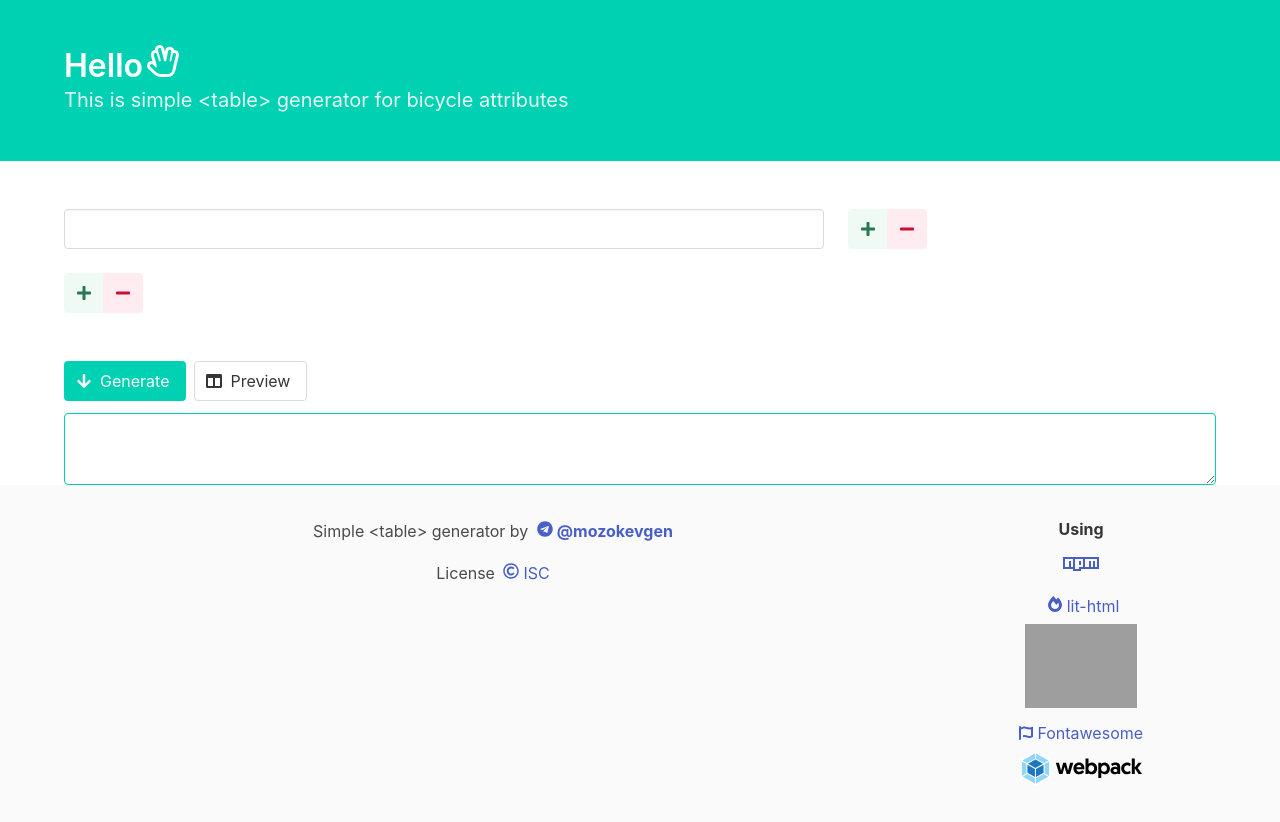
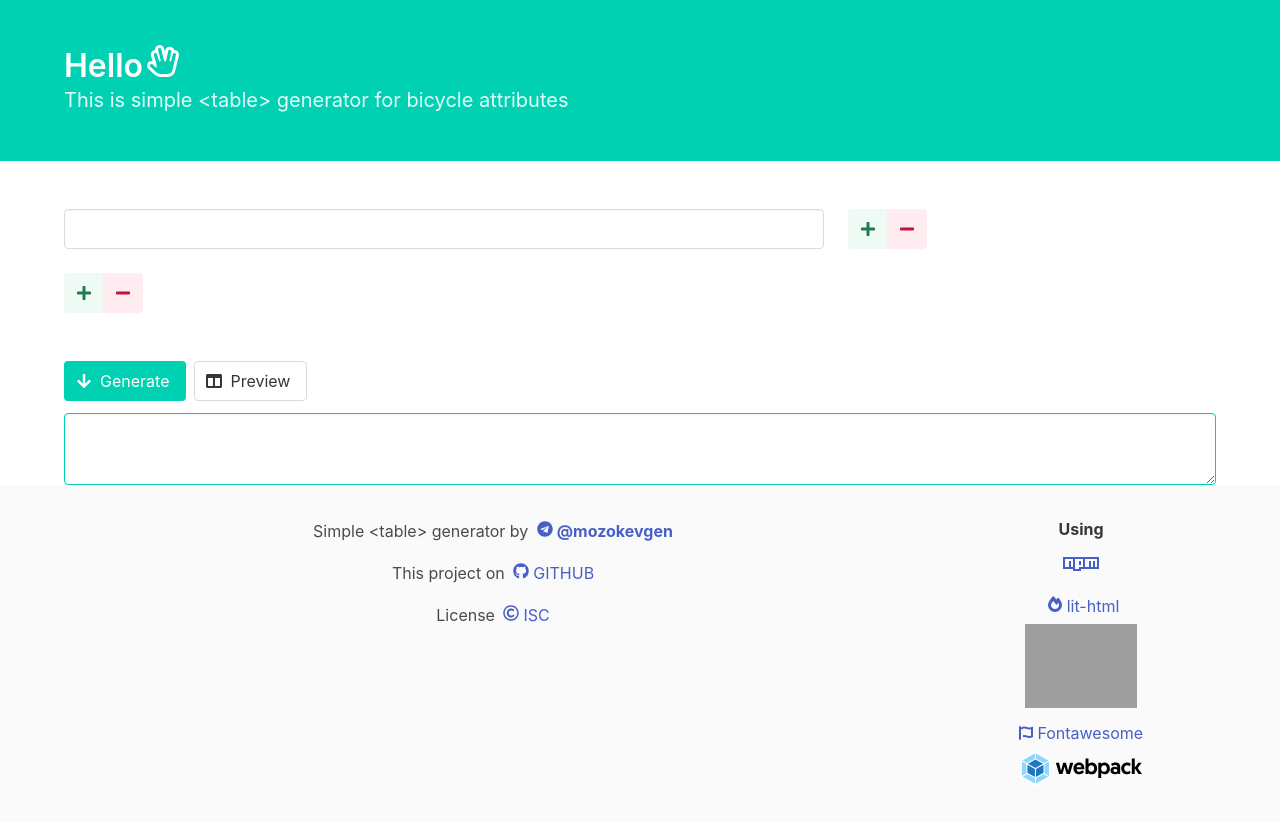
Before and after one commit to mozok/Table-Generator, a website built with webpack: page index.html in a window 1280 px wide. Built offline with nearby package versions, Linux system fonts and the light colour scheme; grey boxes are pictures that could not be loaded; files whose address does not match are found by name.

Commit message:
add github link

```diff
--- a/index.html
+++ b/index.html
@@ -67,6 +67,7 @@
                 <div class="columns">
                     <div class="column is-9">
                         <p>Simple &#60;table&#62; generator by <a href="https://t.me/mozokevgen"><span class="icon"><i class="fab fa-telegram"></i></span><strong>@mozokevgen</strong></a></p>
+                        <p>This project on <a href="https://github.com/mozok/Table-Generator/tree/master"><span class="icon"><i class="fab fa-github"></i></span>GITHUB</a></p>
                         <p>License <a href="./LICENSE.txt"><span class="icon"><i class="far fa-copyright"></i></span>ISC</a></p>
                     </div>
                     <div class="column bd-footer-links">
```
